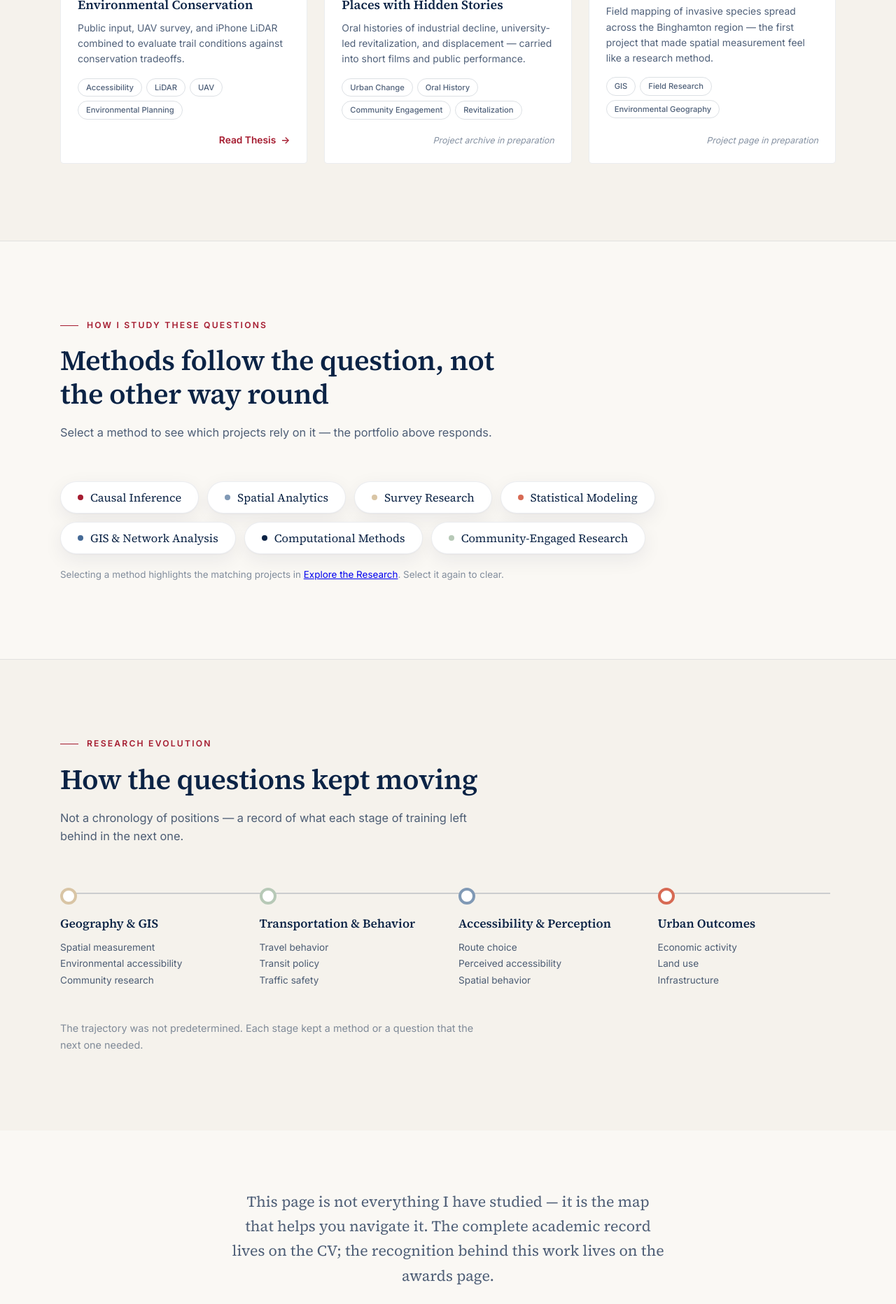
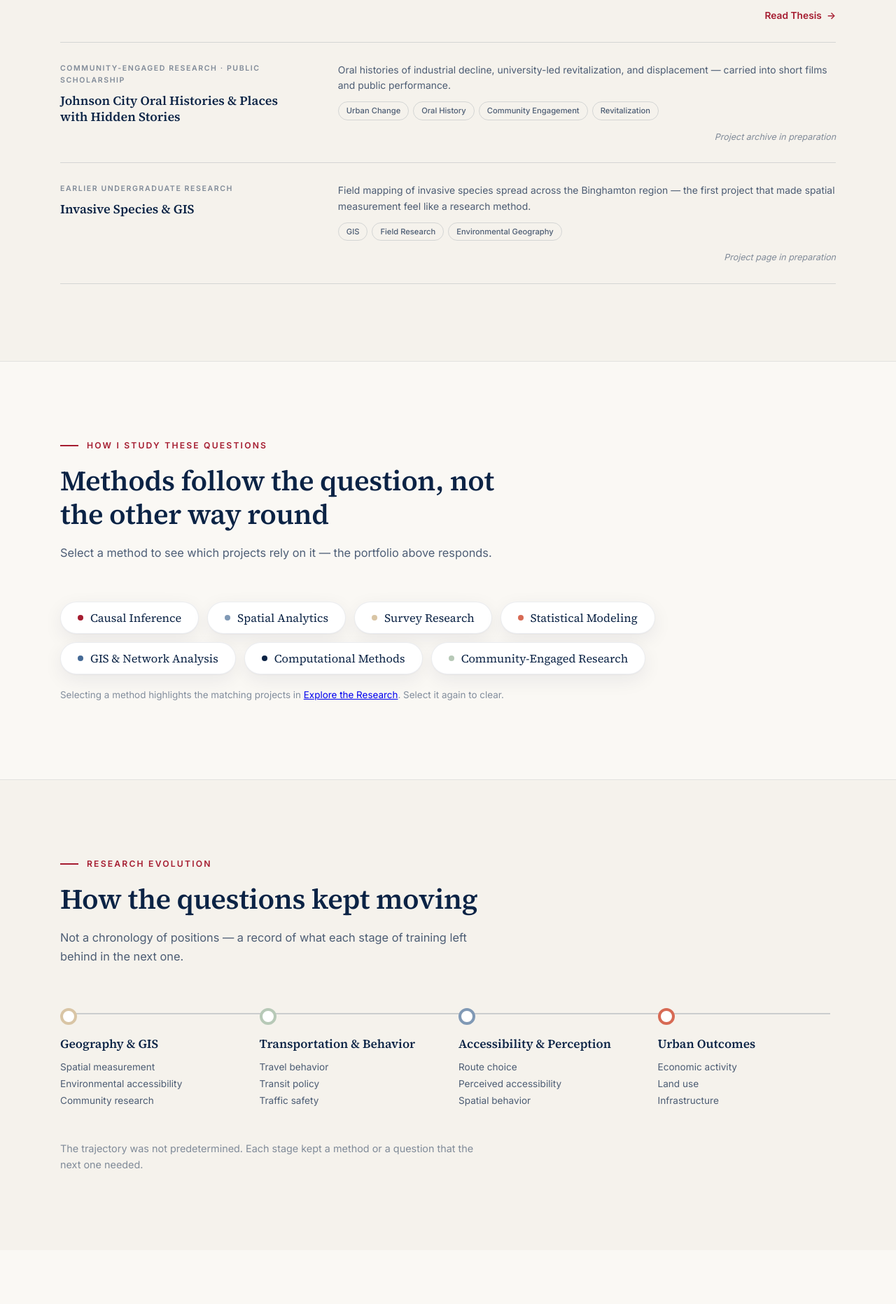
Before and after one commit to zyang91/zyang91.github.io, a plain HTML site: page pages/research.html in a window 1280 px wide. Shown: the part 5739-7603 px from the top of the page at 70% size. Drawn offline with Linux system fonts and the light colour scheme.

Commit message:
Trim research page layout

```diff
--- a/css/research.css
+++ b/css/research.css
@@ -711,50 +711,54 @@ body.is-filtering-theme .rn-hub:not(.is-match) {
 	border-bottom: 1px solid var(--line-soft);
 }
 .rh-archive {
-	display: grid;
-	grid-template-columns: repeat(3, minmax(0, 1fr));
-	gap: 24px;
+	display: flex;
+	flex-direction: column;
+	border-top: 1px solid var(--line);
 }
 .rh-arch-card {
-	background: var(--surface);
-	border: 1px solid var(--line-soft);
-	border-top: 2px solid var(--line);
-	border-radius: 5px;
-	padding: 24px 24px 22px;
-	display: flex;
-	flex-direction: column;
-	transition: transform 0.4s cubic-bezier(0.22, 0.61, 0.36, 1),
-		box-shadow 0.4s ease, opacity 0.45s ease, filter 0.45s ease;
-}
-.rh-arch-card:hover {
-	transform: translateY(-3px);
-	box-shadow: var(--shadow);
+	display: grid;
+	grid-template-columns: minmax(230px, 0.8fr) minmax(0, 1.65fr);
+	grid-template-rows: auto auto auto 1fr;
+	column-gap: 52px;
+	padding: 28px 0 26px;
+	border-bottom: 1px solid var(--line);
+	transition: opacity 0.45s ease, filter 0.45s ease;
 }
 .rh-arch-kicker {
+	grid-column: 1;
+	grid-row: 1;
 	font-size: 0.66rem;
 	font-weight: 600;
 	letter-spacing: 0.15em;
 	text-transform: uppercase;
 	color: var(--ink-faint);
-	margin-bottom: 10px;
+	margin-bottom: 8px;
 }
 .rh-arch-card h4 {
+	grid-column: 1;
+	grid-row: 2 / span 3;
 	font-family: var(--serif);
 	font-size: 1.12rem;
 	font-weight: 600;
 	line-height: 1.32;
-	margin-bottom: 10px;
+	margin: 0;
 }
-.rh-arch-card p {
+.rh-arch-card > p:not(.rh-arch-kicker) {
+	grid-column: 2;
+	grid-row: 1 / span 2;
 	font-size: 0.87rem;
 	line-height: 1.6;
 	color: var(--ink-soft);
-	margin-bottom: 16px;
+	margin-bottom: 12px;
 }
 .rh-arch-card .rh-tags {
-	margin-bottom: 18px;
+	grid-column: 2;
+	grid-row: 3;
+	margin-bottom: 14px;
 }
 .rh-arch-card .rh-foot {
+	grid-column: 2;
+	grid-row: 4;
 	padding-top: 0;
 }
 
@@ -864,33 +868,10 @@ body.is-filtering-theme .rn-hub:not(.is-match) {
 	max-width: 620px;
 }
 
-/* ══ Closing ════════════════════════════════════════════════ */
-.rh-closing {
-	padding: 84px 0 96px;
-	text-align: center;
-}
-.rh-closing p {
-	font-family: var(--serif);
-	font-size: clamp(1.14rem, 2vw, 1.34rem);
-	line-height: 1.65;
-	color: var(--ink-soft);
-	max-width: 620px;
-	margin: 0 auto 28px;
-}
-.rh-closing-actions {
-	display: flex;
-	justify-content: center;
-	gap: 14px;
-	flex-wrap: wrap;
-}
-
 /* ══ Responsive ═════════════════════════════════════════════ */
 @media (max-width: 1040px) {
 	.rh-project {
 		grid-template-columns: 268px minmax(0, 1fr);
-	}
-	.rh-archive {
-		grid-template-columns: repeat(2, minmax(0, 1fr));
 	}
 }
 
@@ -914,6 +895,21 @@ body.is-filtering-theme .rn-hub:not(.is-match) {
 	}
 	.rh-project {
 		grid-template-columns: minmax(0, 1fr);
+	}
+	.rh-arch-card {
+		grid-template-columns: minmax(0, 1fr);
+		grid-template-rows: auto;
+	}
+	.rh-arch-kicker,
+	.rh-arch-card h4,
+	.rh-arch-card > p:not(.rh-arch-kicker),
+	.rh-arch-card .rh-tags,
+	.rh-arch-card .rh-foot {
+		grid-column: 1;
+		grid-row: auto;
+	}
+	.rh-arch-card h4 {
+		margin-bottom: 10px;
 	}
 	.rh-fig {
 		border-right: none;
@@ -946,9 +942,6 @@ body.is-filtering-theme .rn-hub:not(.is-match) {
 	}
 	.rh-net {
 		padding: 66px 0 60px;
-	}
-	.rh-archive {
-		grid-template-columns: minmax(0, 1fr);
 	}
 	.rh-body {
 		padding: 24px 22px 22px;
--- a/pages/research.html
+++ b/pages/research.html
@@ -1062,22 +1062,6 @@
 				</div>
 			</section>
 
-			<!-- ══ Closing ══ -->
-			<section class="rh-closing">
-				<div class="container">
-					<p class="reveal">
-						This page is not everything I have studied — it is the map that helps
-						you navigate it. The complete academic record lives on the CV; the
-						recognition behind this work lives on the awards page.
-					</p>
-					<div class="rh-closing-actions reveal">
-						<a class="btn-primary" href="cv.html">
-							View CV <span class="arrow" aria-hidden="true">→</span>
-						</a>
-						<a class="btn-outline" href="awards.html">Awards &amp; Recognition</a>
-					</div>
-				</div>
-			</section>
 		</main>
 
 		<!-- ══ Footer ══ -->
```
